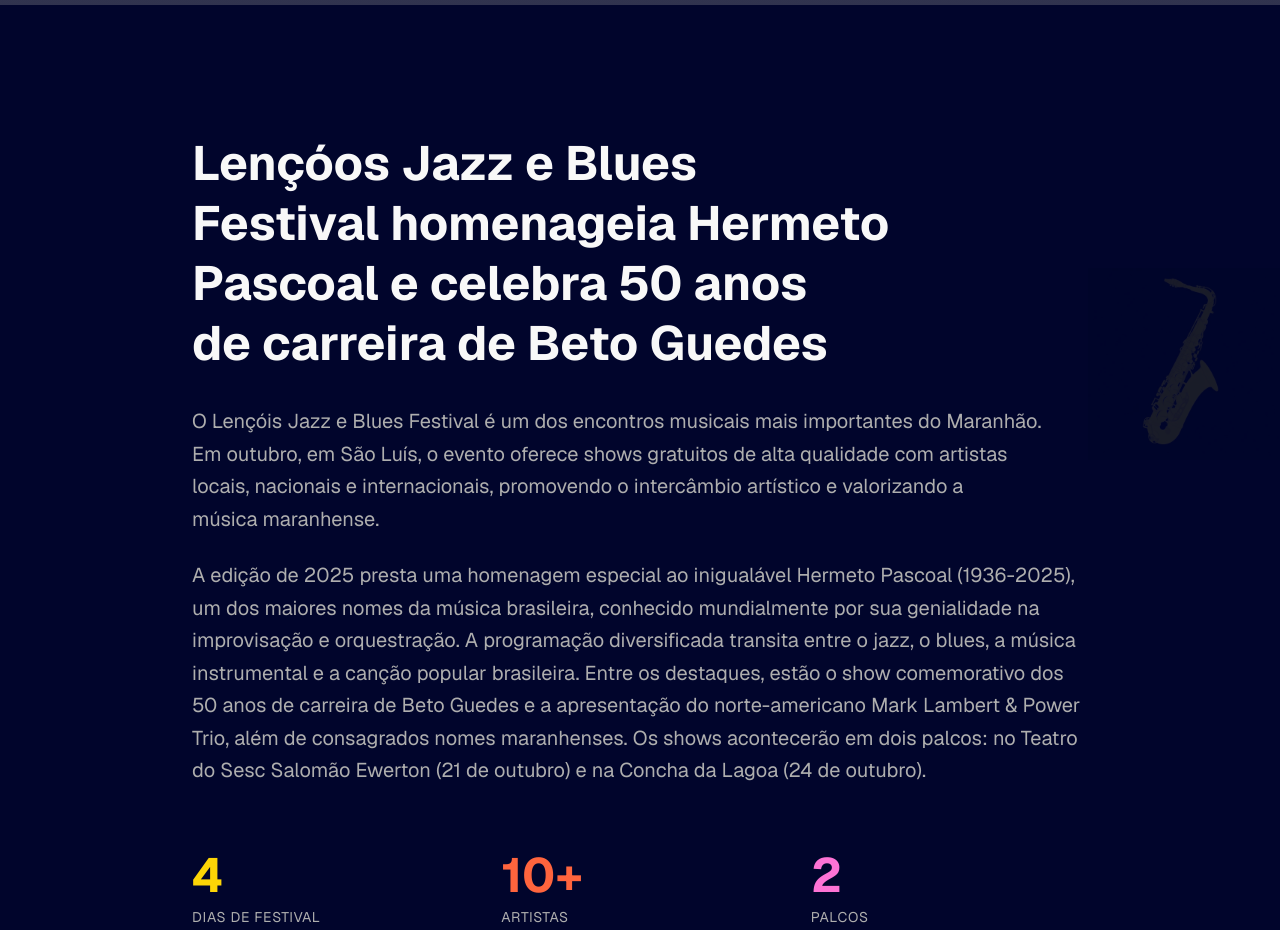
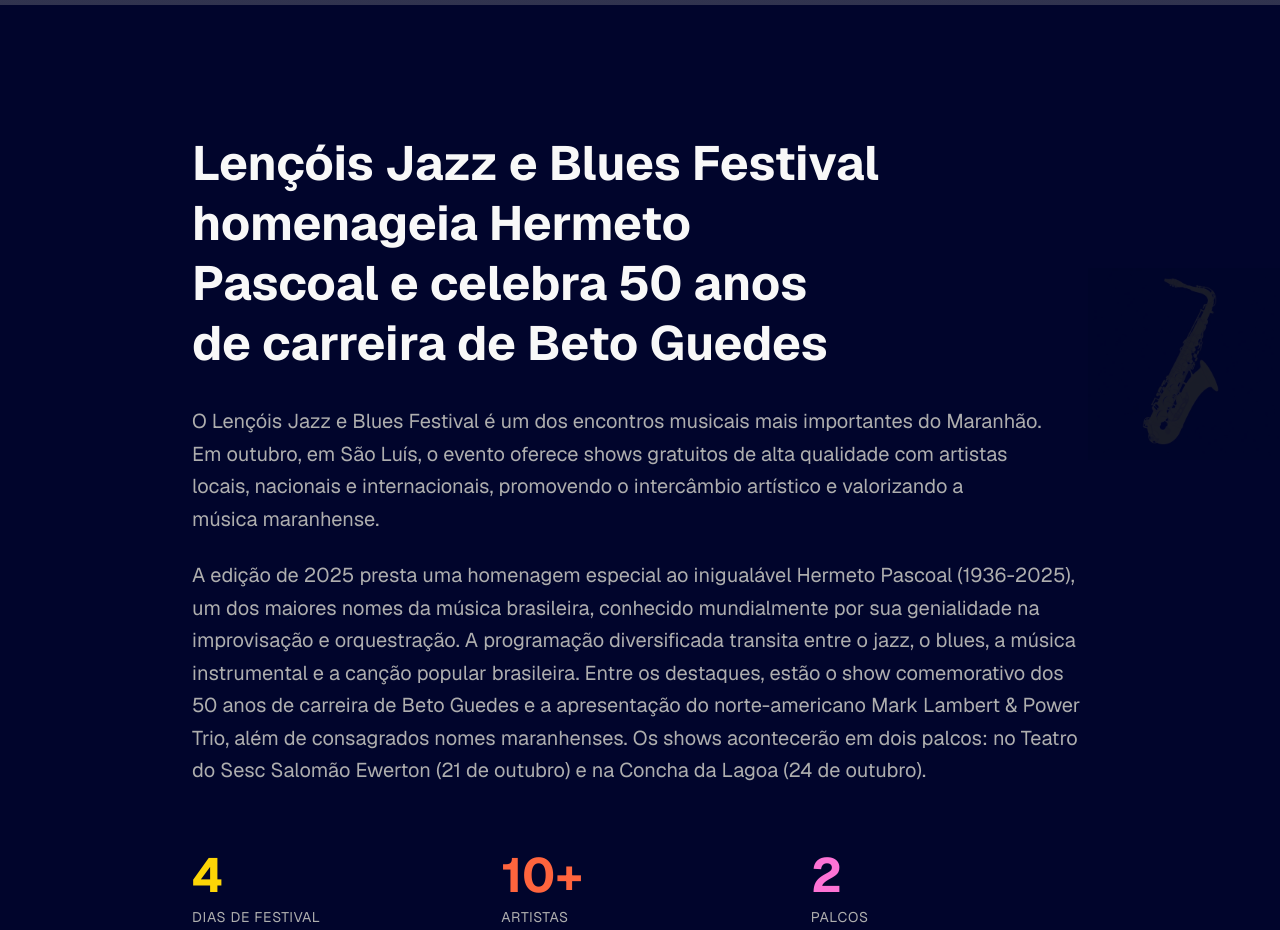
Before and after one commit to romuloromulo/festivaljazzeblues2025, a Next.js app: page / in a window 1280 px wide. Shown: the part 860-1790 px from the top of the page. Built offline with nearby package versions, Linux system fonts and the light colour scheme; grey boxes are pictures that could not be loaded.

Commit message:
corrigindo typo

```diff
--- a/components/about.tsx
+++ b/components/about.tsx
@@ -15,7 +15,7 @@ export function About() {
       <div className="container mx-auto px-4 relative z-10">
         <div className="max-w-4xl mx-auto">
           <h2 className="text-3xl sm:text-4xl md:text-5xl font-bold mb-6 md:mb-8 text-balance leading-tight">
-            Lençóos Jazz e Blues Festival homenageia Hermeto Pascoal e celebra
+            Lençóis Jazz e Blues Festival homenageia Hermeto Pascoal e celebra
             50 anos de carreira de Beto Guedes
           </h2>
           <div className="space-y-4 md:space-y-6 text-base sm:text-lg md:text-xl text-muted-foreground leading-relaxed">
```
